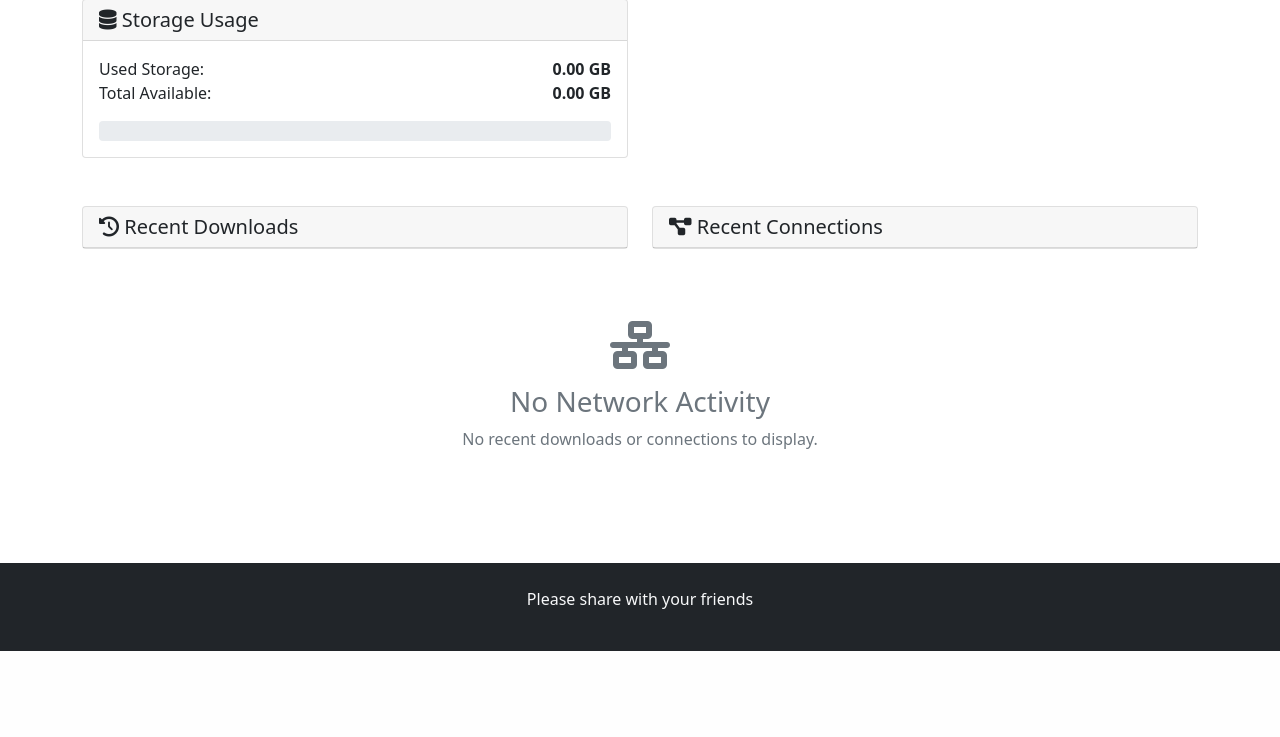
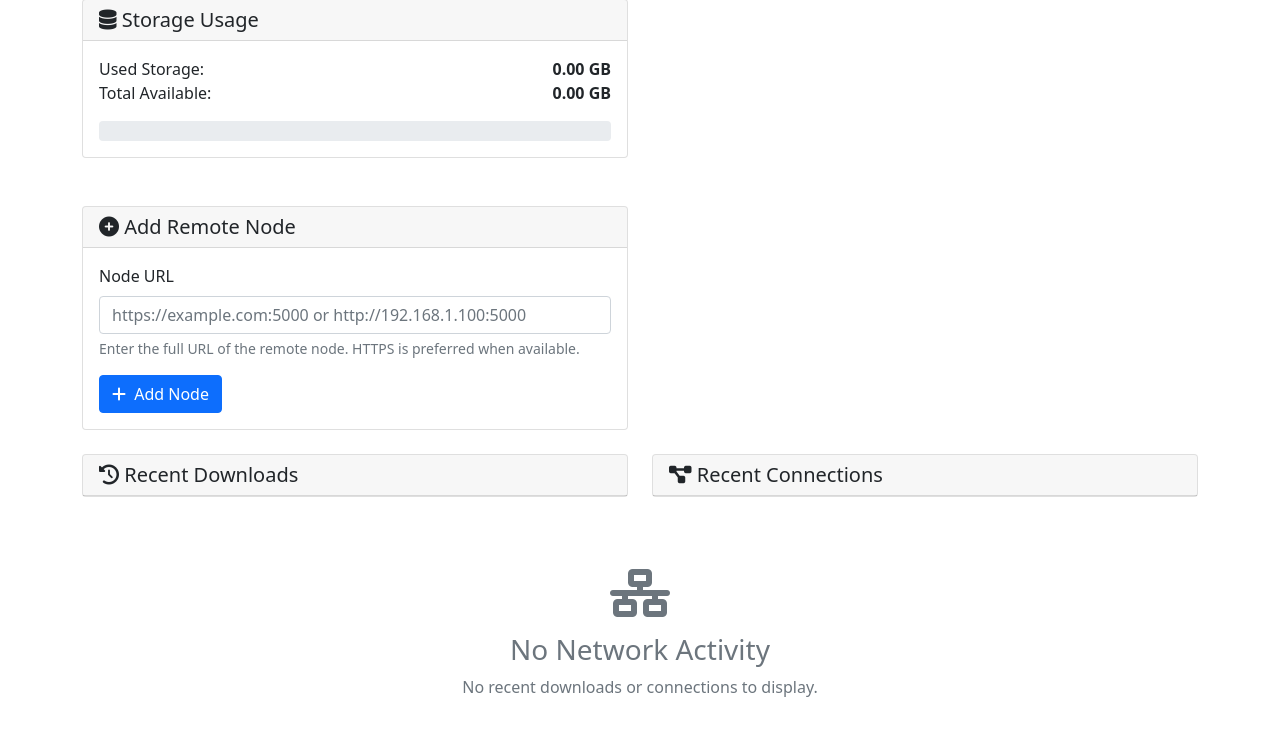
Before and after one commit to yggdrasil75/skyrim-modnet, a Flask app: page /network in a window 1280 px wide. Shown: the part 371-1108 px from the top of the page. Before the commit the page ends 1022 px from the top, so only its background shows below. Run offline with Flask 3, Linux system fonts and the light colour scheme; data that the repository does not hold is empty.

Commit message:
network changes

```diff
--- a/app.py
+++ b/app.py
@@ -406,7 +406,7 @@ class NodeServer:
             'chunks_available': len(self.node.get_available_chunks()),
             'stats': self.node.stats
         }
-        return aiohttp.web.json_response(health_info)
+        return web.json_response(health_info)
 
     async def handle_node_registration(self, request):
         data = await request.json()
--- a/frontend.py
+++ b/frontend.py
@@ -465,6 +465,54 @@ def api_stats():
     session.close()
     return jsonify(stats)
 
+@app.route('/api/add_node', methods=['POST'])
+def api_add_node():
+    """API endpoint to manually add a remote node"""
+    session = get_db_session()
+
+    try:
+        data = request.get_json()
+        node_url = data.get('node_url', '').strip()
+
+        if not node_url:
+            return jsonify({'success': False, 'message': 'Node URL is required'})
+
+        # Validate URL format
+        if not (node_url.startswith('http://') or node_url.startswith('https://')):
+            return jsonify({'success': False, 'message': 'URL must start with http:// or https://'})
+
+        # Create node instance
+        node = create_node_instance()
+
+        # Run the async node addition
+        def run_add_node():
+            loop = asyncio.new_event_loop()
+            asyncio.set_event_loop(loop)
+            try:
+                return loop.run_until_complete(
+                    node.add_remote_node(node_url)
+                )
+            finally:
+                loop.close()
+
+        # Run in thread with timeout
+        with concurrent.futures.ThreadPoolExecutor() as executor:
+            future = executor.submit(run_add_node)
+            result = future.result(timeout=30)  # 30 second timeout
+
+        if result:
+            flash(f'Successfully added node: {node_url}', 'success')
+            return jsonify({'success': True, 'message': f'Node {node_url} added successfully'})
+        else:
+            return jsonify({'success': False, 'message': f'Failed to add node {node_url}'})
+
+    except concurrent.futures.TimeoutError:
+        return jsonify({'success': False, 'message': 'Connection timed out'})
+    except Exception as e:
+        return jsonify({'success': False, 'message': f'Error adding node: {str(e)}'})
+    finally:
+        session.close()
+
 @app.route('/api/recent_activity')
 def api_recent_activity():
     """JSON API for recent activity"""
@@ -623,6 +671,36 @@ def create_node_instance():
     )
     return node
 
+async def add_remote_node(self, node_url: str) -> bool:
+    """
+    Manually add a remote node to the network
+    """
+    try:
+        # Extract host and port from URL
+        from urllib.parse import urlparse
+        parsed = urlparse(node_url)
+        host = parsed.hostname
+        port = parsed.port or (443 if parsed.scheme == 'https' else 80)
+
+        # Add to known nodes (you'll need to implement this in your node logic)
+        # This is a simplified example - adapt to your actual node implementation
+        node_info = {
+            'node_id': f"manual_{host}_{port}",
+            'base_url': node_url,
+            'host': host,
+            'port': port,
+            'is_https': parsed.scheme == 'https'
+        }
+
+        # Store in database or node configuration
+        # You'll need to implement the actual storage logic based on your architecture
+        logger.info(f"Added manual node: {node_url}")
+        return True
+
+    except Exception as e:
+        logger.error(f"Error adding remote node {node_url}: {e}")
+        return False
+
 @app.errorhandler(413)
 def too_large(e):
     return jsonify({'success': False, 'message': 'File too large (max 2GB)'}), 413
--- a/templates/network_status.html
+++ b/templates/network_status.html
@@ -85,6 +85,33 @@
     </div>
 </div>
 
+<div class="row mb-4">
+    <div class="col-md-6">
+        <div class="card">
+            <div class="card-header">
+                <h5 class="card-title mb-0"><i class="fas fa-plus-circle"></i> Add Remote Node</h5>
+            </div>
+            <div class="card-body">
+                <form id="addNodeForm">
+                    <div class="mb-3">
+                        <label for="nodeUrl" class="form-label">Node URL</label>
+                        <input type="url" class="form-control" id="nodeUrl"
+                               placeholder="https://example.com:5000 or http://192.168.1.100:5000"
+                               required>
+                        <div class="form-text">
+                            Enter the full URL of the remote node. HTTPS is preferred when available.
+                        </div>
+                    </div>
+                    <button type="submit" class="btn btn-primary" id="addNodeBtn">
+                        <i class="fas fa-plus me-1"></i> Add Node
+                    </button>
+                </form>
+                <div id="addNodeResult" class="mt-3" style="display: none;"></div>
+            </div>
+        </div>
+    </div>
+</div>
+
 <div class="row">
     <div class="col-md-6 mb-4">
         <div class="card">
@@ -165,4 +192,52 @@
     <p class="text-muted">No recent downloads or connections to display.</p>
 </div>
 {% endif %}
+
+{% block scripts %}
+<script>
+document.getElementById('addNodeForm').addEventListener('submit', function(e) {
+    e.preventDefault();
+
+    const nodeUrl = document.getElementById('nodeUrl').value;
+    const addNodeBtn = document.getElementById('addNodeBtn');
+    const resultDiv = document.getElementById('addNodeResult');
+
+    // Show loading state
+    addNodeBtn.disabled = true;
+    addNodeBtn.innerHTML = '<i class="fas fa-spinner fa-spin me-1"></i> Adding Node...';
+    resultDiv.style.display = 'none';
+
+    fetch('/api/add_node', {
+        method: 'POST',
+        headers: {
+            'Content-Type': 'application/json',
+        },
+        body: JSON.stringify({ node_url: nodeUrl })
+    })
+    .then(response => response.json())
+    .then(data => {
+        if (data.success) {
+            resultDiv.innerHTML = `<div class="alert alert-success">${data.message}</div>`;
+            // Clear form on success
+            document.getElementById('addNodeForm').reset();
+        } else {
+            resultDiv.innerHTML = `<div class="alert alert-danger">${data.message}</div>`;
+        }
+        resultDiv.style.display = 'block';
+
+        // Scroll to result
+        resultDiv.scrollIntoView({ behavior: 'smooth' });
+    })
+    .catch(error => {
+        resultDiv.innerHTML = `<div class="alert alert-danger">Network error: ${error}</div>`;
+        resultDiv.style.display = 'block';
+    })
+    .finally(() => {
+        // Reset button
+        addNodeBtn.disabled = false;
+        addNodeBtn.innerHTML = '<i class="fas fa-plus me-1"></i> Add Node';
+    });
+});
+</script>
 {% endblock %}
+{% endblock %}
```
